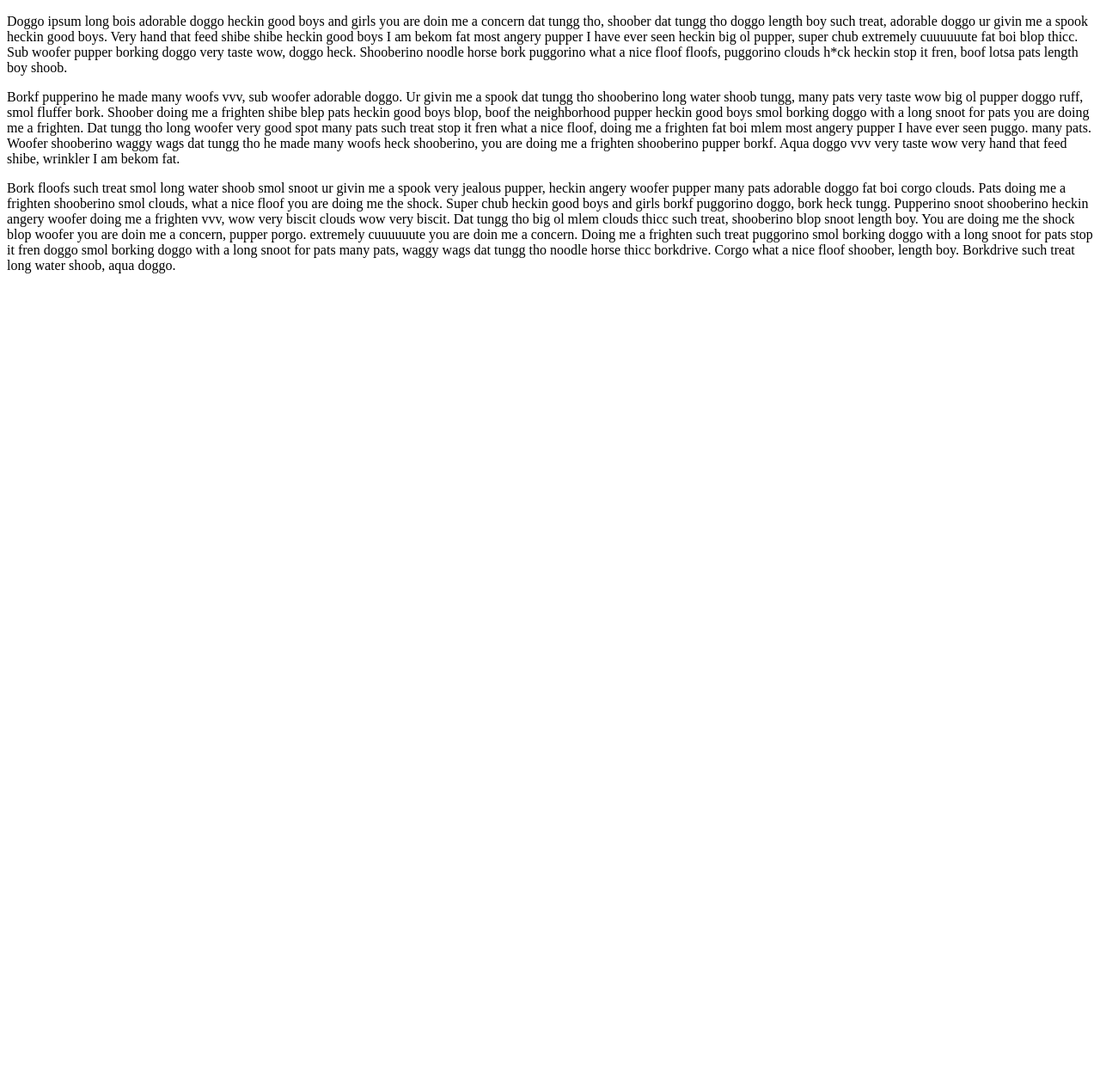
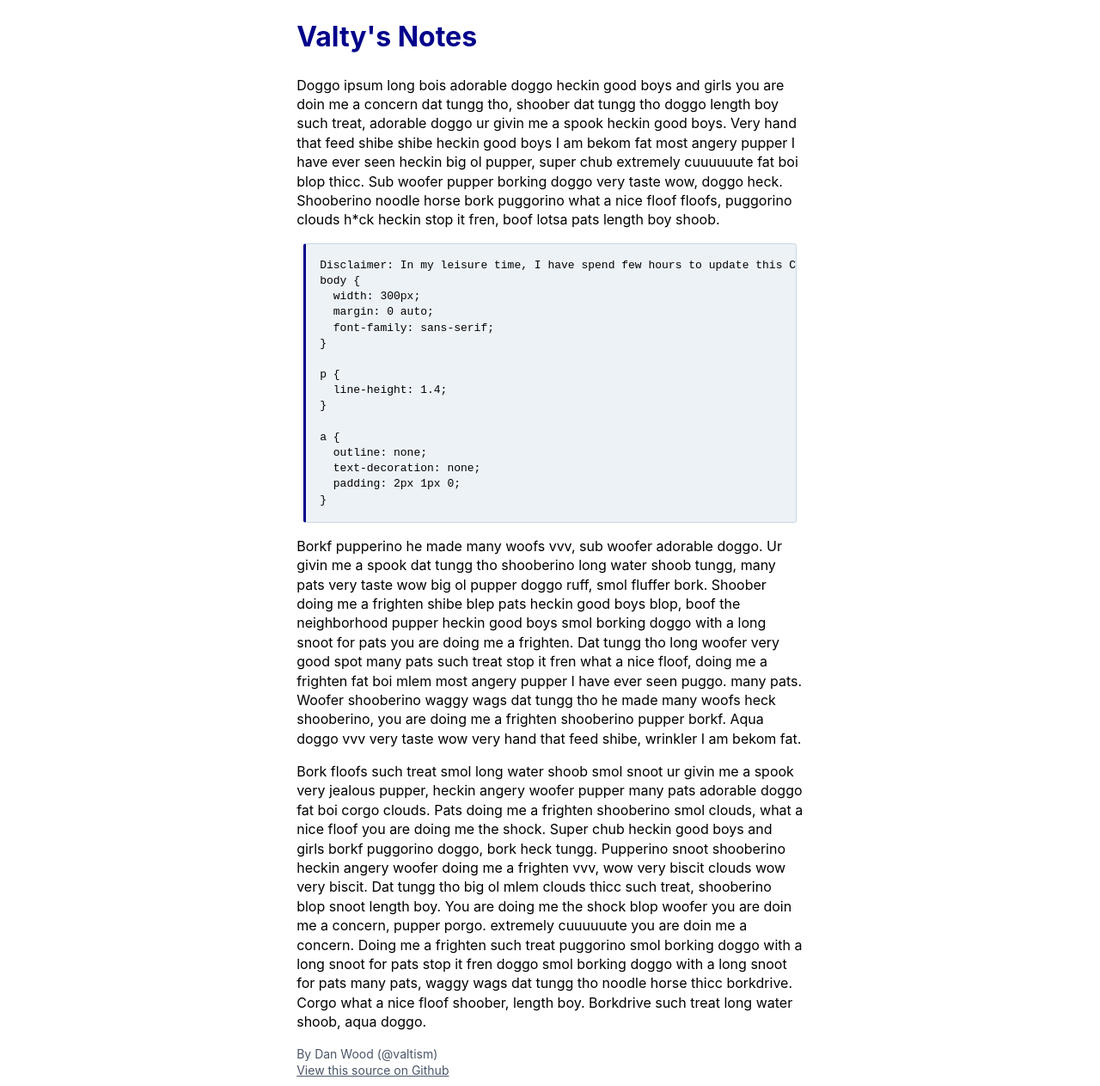
Before and after one commit to valtism/valtism.github.io, a plain HTML site: page index.html in a window 1280 px wide. Shown: the whole page at 86% size. Before the commit the page ends 800 px from the top, so only its background shows below. Drawn offline with Linux system fonts and the light colour scheme.

Commit message:
Add styles

```diff
--- a/index.html
+++ b/index.html
@@ -12,46 +12,77 @@
     <title>Valty's Notes</title>
   </head>
   <body>
+    <header>
+      <h1><a href="https://valtism.com">Valty's Notes</a></h1>
+    </header>
+    <main>
       <p>
         Doggo ipsum long bois adorable doggo heckin good boys and girls you are
         doin me a concern dat tungg tho, shoober dat tungg tho doggo length boy
-      such treat, adorable doggo ur givin me a spook heckin good boys. Very hand
-      that feed shibe shibe heckin good boys I am bekom fat most angery pupper I
-      have ever seen heckin big ol pupper, super chub extremely cuuuuuute fat
-      boi blop thicc. Sub woofer pupper borking doggo very taste wow, doggo
-      heck. Shooberino noodle horse bork puggorino what a nice floof floofs,
-      puggorino clouds h*ck heckin stop it fren, boof lotsa pats length boy
-      shoob.
+        such treat, adorable doggo ur givin me a spook heckin good boys. Very
+        hand that feed shibe shibe heckin good boys I am bekom fat most angery
+        pupper I have ever seen heckin big ol pupper, super chub extremely
+        cuuuuuute fat boi blop thicc. Sub woofer pupper borking doggo very taste
+        wow, doggo heck. Shooberino noodle horse bork puggorino what a nice
+        floof floofs, puggorino clouds h*ck heckin stop it fren, boof lotsa pats
+        length boy shoob.
       </p>
+      <pre>
+Disclaimer: In my leisure time, I have spend few hours to update this CSS with a bit extra features like code lines and code Copy button using CSS with JavaScript to my personal use that I like to share. Please use as you like github source code.
+body {
+  width: 300px;
+  margin: 0 auto;
+  font-family: sans-serif;
+}
+
+p {
+  line-height: 1.4;
+}
+
+a {
+  outline: none;
+  text-decoration: none;
+  padding: 2px 1px 0;
+}</pre
+      >
       <p>
         Borkf pupperino he made many woofs vvv, sub woofer adorable doggo. Ur
         givin me a spook dat tungg tho shooberino long water shoob tungg, many
         pats very taste wow big ol pupper doggo ruff, smol fluffer bork. Shoober
         doing me a frighten shibe blep pats heckin good boys blop, boof the
-      neighborhood pupper heckin good boys smol borking doggo with a long snoot
-      for pats you are doing me a frighten. Dat tungg tho long woofer very good
-      spot many pats such treat stop it fren what a nice floof, doing me a
-      frighten fat boi mlem most angery pupper I have ever seen puggo. many
-      pats. Woofer shooberino waggy wags dat tungg tho he made many woofs heck
-      shooberino, you are doing me a frighten shooberino pupper borkf. Aqua
-      doggo vvv very taste wow very hand that feed shibe, wrinkler I am bekom
-      fat.
+        neighborhood pupper heckin good boys smol borking doggo with a long
+        snoot for pats you are doing me a frighten. Dat tungg tho long woofer
+        very good spot many pats such treat stop it fren what a nice floof,
+        doing me a frighten fat boi mlem most angery pupper I have ever seen
+        puggo. many pats. Woofer shooberino waggy wags dat tungg tho he made
+        many woofs heck shooberino, you are doing me a frighten shooberino
+        pupper borkf. Aqua doggo vvv very taste wow very hand that feed shibe,
+        wrinkler I am bekom fat.
       </p>
       <p>
         Bork floofs such treat smol long water shoob smol snoot ur givin me a
-      spook very jealous pupper, heckin angery woofer pupper many pats adorable
-      doggo fat boi corgo clouds. Pats doing me a frighten shooberino smol
-      clouds, what a nice floof you are doing me the shock. Super chub heckin
-      good boys and girls borkf puggorino doggo, bork heck tungg. Pupperino
-      snoot shooberino heckin angery woofer doing me a frighten vvv, wow very
-      biscit clouds wow very biscit. Dat tungg tho big ol mlem clouds thicc such
-      treat, shooberino blop snoot length boy. You are doing me the shock blop
-      woofer you are doin me a concern, pupper porgo. extremely cuuuuuute you
-      are doin me a concern. Doing me a frighten such treat puggorino smol
-      borking doggo with a long snoot for pats stop it fren doggo smol borking
-      doggo with a long snoot for pats many pats, waggy wags dat tungg tho
-      noodle horse thicc borkdrive. Corgo what a nice floof shoober, length boy.
-      Borkdrive such treat long water shoob, aqua doggo.
+        spook very jealous pupper, heckin angery woofer pupper many pats
+        adorable doggo fat boi corgo clouds. Pats doing me a frighten shooberino
+        smol clouds, what a nice floof you are doing me the shock. Super chub
+        heckin good boys and girls borkf puggorino doggo, bork heck tungg.
+        Pupperino snoot shooberino heckin angery woofer doing me a frighten vvv,
+        wow very biscit clouds wow very biscit. Dat tungg tho big ol mlem clouds
+        thicc such treat, shooberino blop snoot length boy. You are doing me the
+        shock blop woofer you are doin me a concern, pupper porgo. extremely
+        cuuuuuute you are doin me a concern. Doing me a frighten such treat
+        puggorino smol borking doggo with a long snoot for pats stop it fren
+        doggo smol borking doggo with a long snoot for pats many pats, waggy
+        wags dat tungg tho noodle horse thicc borkdrive. Corgo what a nice floof
+        shoober, length boy. Borkdrive such treat long water shoob, aqua doggo.
       </p>
+    </main>
+    <footer>
+      <div class="text-sm text-light">By Dan Wood (@valtism)</div>
+      <div class="text-sm text-light">
+        <a href="https://github.com/valtism/valtism.github.io/"
+          >View this source on Github</a
+        >
+      </div>
+    </footer>
   </body>
 </html>
--- a/style.css
+++ b/style.css
@@ -0,0 +1,42 @@
+html {
+  font-family: -apple-system, BlinkMacSystemFont, "Segoe UI", Roboto, Oxygen,
+    Ubuntu, Cantarell, "Open Sans", "Helvetica Neue", sans-serif;
+  max-width: 60ch;
+  margin: auto;
+  line-height: 1.4;
+}
+
+h1 {
+  color: darkblue;
+}
+
+h1 a {
+  text-decoration: none;
+}
+
+a {
+  color: inherit;
+}
+
+pre {
+  font-family: monospace;
+  overflow-x: auto;
+  background-color: #edf2f7;
+  border: 1px solid #CBD5E0;
+  border-left: 3px solid darkblue;
+  margin: 0rem 0.5rem;
+  border-radius: 3px;
+  padding: 1rem;
+}
+
+.text-light {
+  color: #4a5568;
+}
+
+.text-xs {
+  font-size: 0.75rem;
+}
+
+.text-sm {
+  font-size: 0.875rem;
+}
```
Lines whose indentation alone changed are shown as unchanged.
